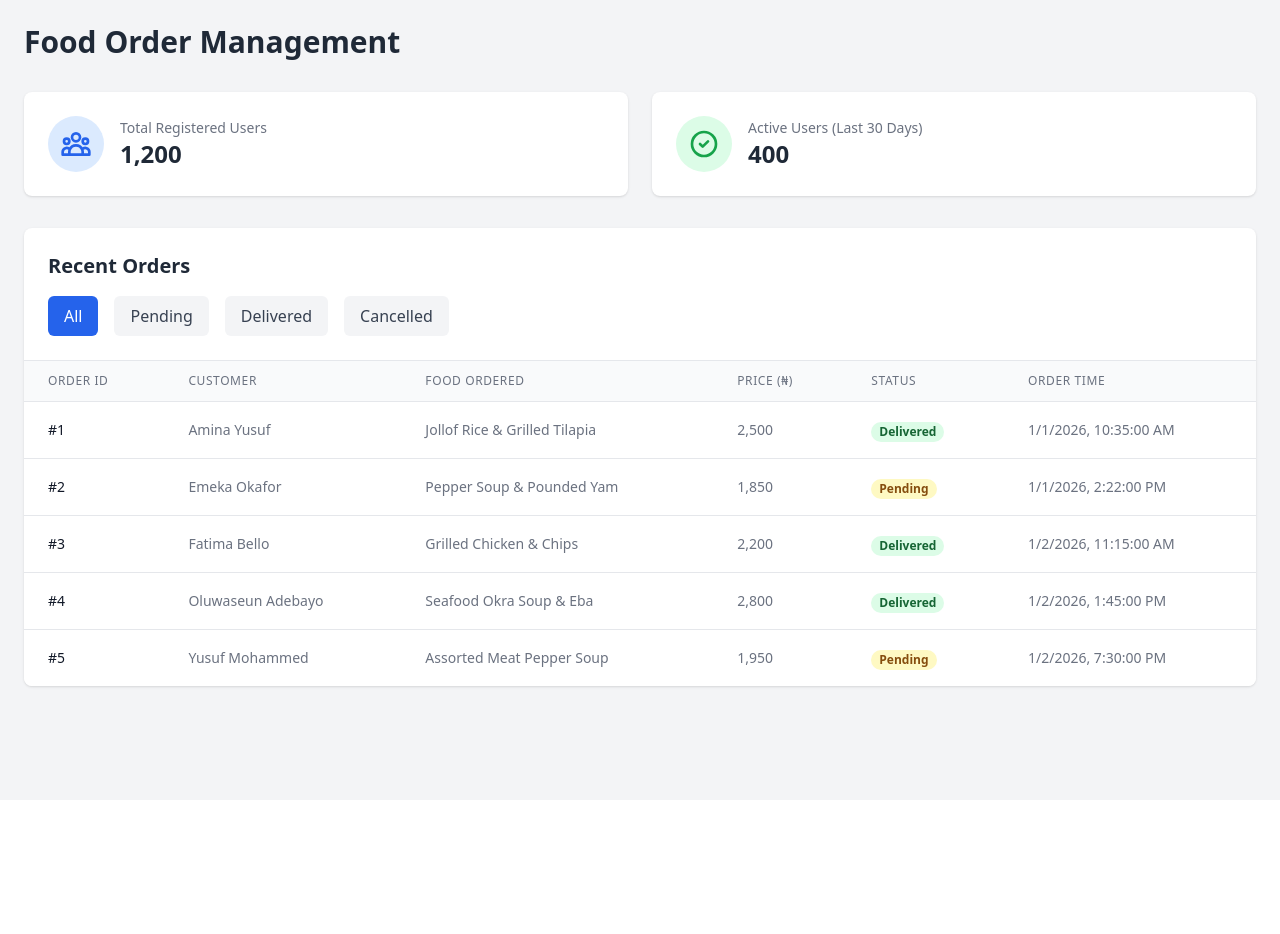
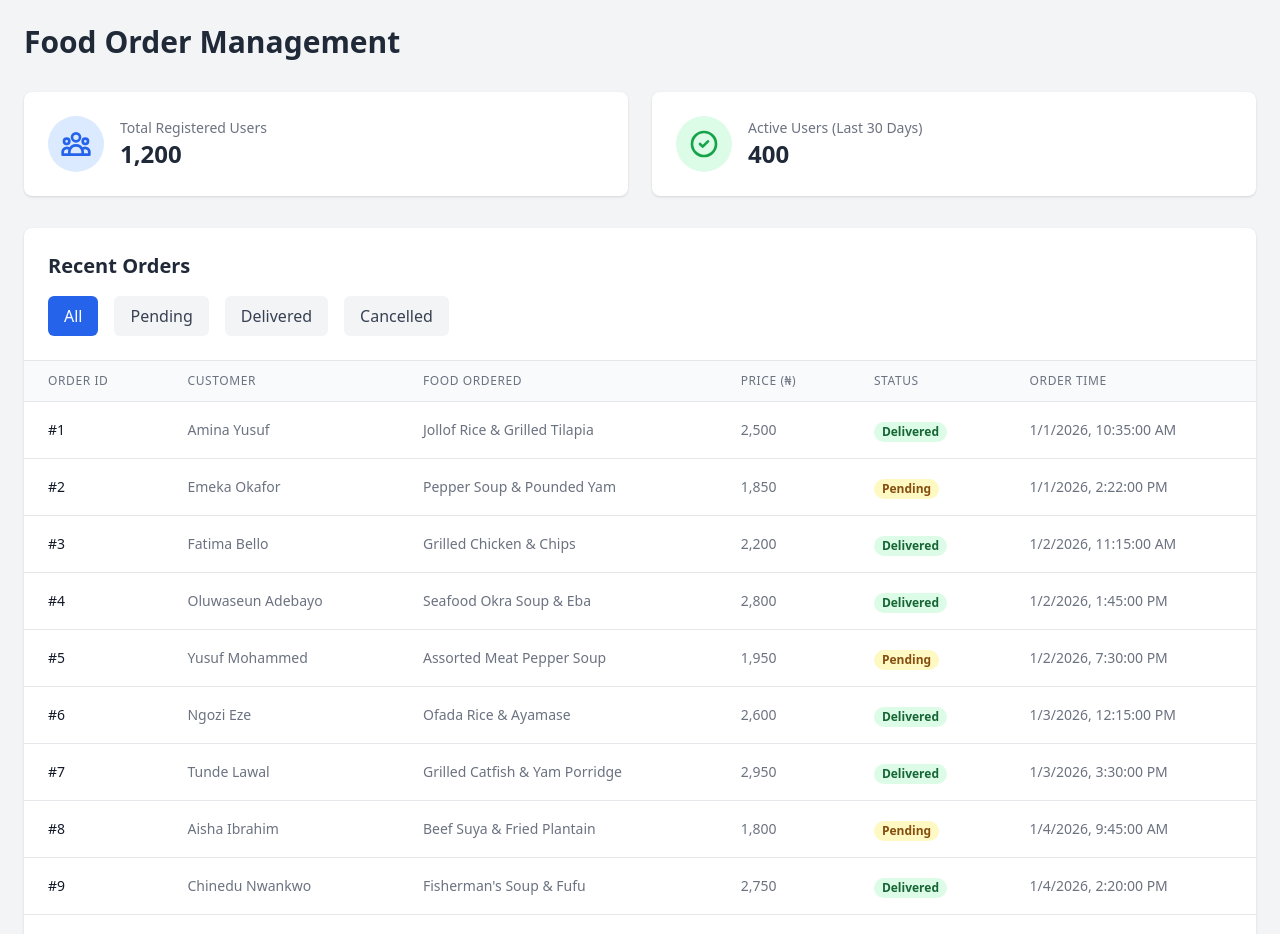
Before and after one commit to bluefound/foodybackend, a React (Create React App) app: page / in a window 1280 px wide. Shown: the top 934 px of the page. Before the commit the page ends 800 px from the top, so only its background shows below. Built offline with nearby package versions, Linux system fonts and the light colour scheme.

Commit message:
Add 10 new orders for January 3-6, 2026

```diff
--- a/src/App.js
+++ b/src/App.js
@@ -3,13 +3,23 @@ import React, { useState } from 'react';
 const App = () => {
   const [statusFilter, setStatusFilter] = useState('All');
 
-  // 5 new food orders with prices between ₦1,500 and ₦3,000 for January 1-2, 2026
+  // Food orders with prices between ₦1,500 and ₦3,000
    const orders = [
   { id: 1, customerName: "Amina Yusuf", foodOrdered: "Jollof Rice & Grilled Tilapia", price: 2500, status: "Delivered", orderTime: "2026-01-01 10:35" },
   { id: 2, customerName: "Emeka Okafor", foodOrdered: "Pepper Soup & Pounded Yam", price: 1850, status: "Pending", orderTime: "2026-01-01 14:22" },
   { id: 3, customerName: "Fatima Bello", foodOrdered: "Grilled Chicken & Chips", price: 2200, status: "Delivered", orderTime: "2026-01-02 11:15" },
   { id: 4, customerName: "Oluwaseun Adebayo", foodOrdered: "Seafood Okra Soup & Eba", price: 2800, status: "Delivered", orderTime: "2026-01-02 13:45" },
-  { id: 5, customerName: "Yusuf Mohammed", foodOrdered: "Assorted Meat Pepper Soup", price: 1950, status: "Pending", orderTime: "2026-01-02 19:30" }
+  { id: 5, customerName: "Yusuf Mohammed", foodOrdered: "Assorted Meat Pepper Soup", price: 1950, status: "Pending", orderTime: "2026-01-02 19:30" },
+  { id: 6, customerName: "Ngozi Eze", foodOrdered: "Ofada Rice & Ayamase", price: 2600, status: "Delivered", orderTime: "2026-01-03 12:15" },
+  { id: 7, customerName: "Tunde Lawal", foodOrdered: "Grilled Catfish & Yam Porridge", price: 2950, status: "Delivered", orderTime: "2026-01-03 15:30" },
+  { id: 8, customerName: "Aisha Ibrahim", foodOrdered: "Beef Suya & Fried Plantain", price: 1800, status: "Pending", orderTime: "2026-01-04 09:45" },
+  { id: 9, customerName: "Chinedu Nwankwo", foodOrdered: "Fisherman's Soup & Fufu", price: 2750, status: "Delivered", orderTime: "2026-01-04 14:20" },
+  { id: 10, customerName: "Zainab Abdullahi", foodOrdered: "Chicken Shawarma & Fries", price: 2300, status: "Delivered", orderTime: "2026-01-05 11:10" },
+  { id: 11, customerName: "Oluwaseyi Johnson", foodOrdered: "Goat Meat Pepper Soup", price: 2450, status: "Delivered", orderTime: "2026-01-05 16:45" },
+  { id: 12, customerName: "Adebayo Ogunlesi", foodOrdered: "Fried Rice & Grilled Chicken", price: 2900, status: "Pending", orderTime: "2026-01-06 10:30" },
+  { id: 13, customerName: "Chioma Okonkwo", foodOrdered: "Banga Soup & Starch", price: 2100, status: "Delivered", orderTime: "2026-01-06 13:15" },
+  { id: 14, customerName: "Ibrahim Suleiman", foodOrdered: "Grilled Tilapia & Yam Chips", price: 2700, status: "Delivered", orderTime: "2026-01-06 18:30" },
+  { id: 15, customerName: "Blessing Okafor", foodOrdered: "Efo Riro & Pounded Yam", price: 1950, status: "Pending", orderTime: "2026-01-06 20:15" }
 ];
   return (
     <div className="min-h-screen bg-gray-100 p-6">
```
